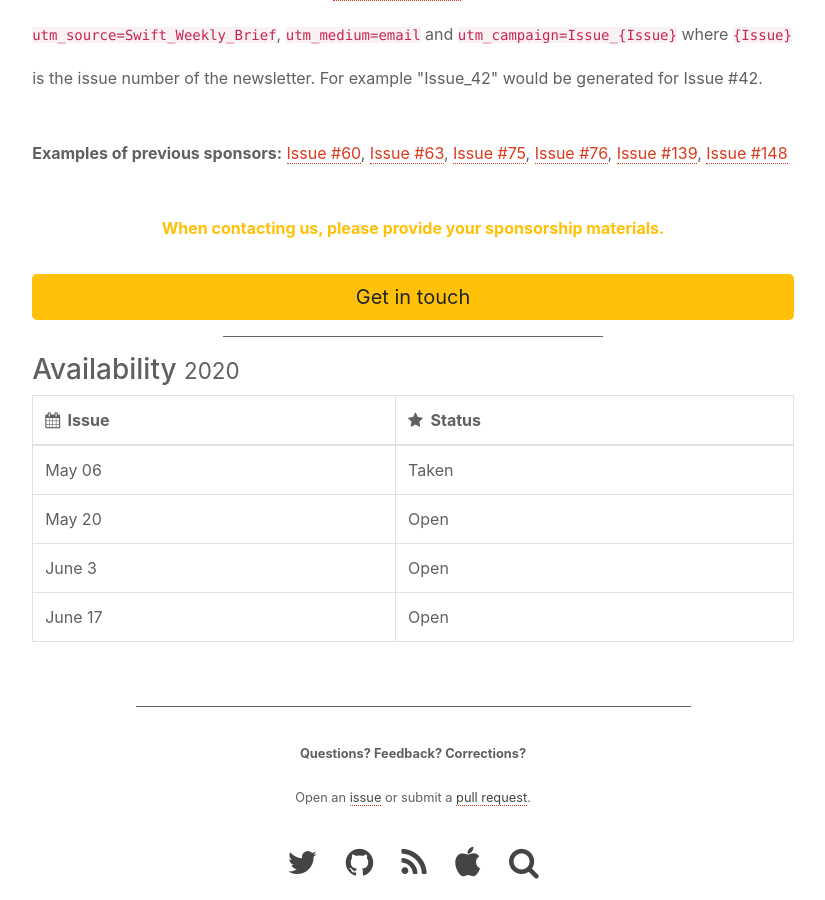
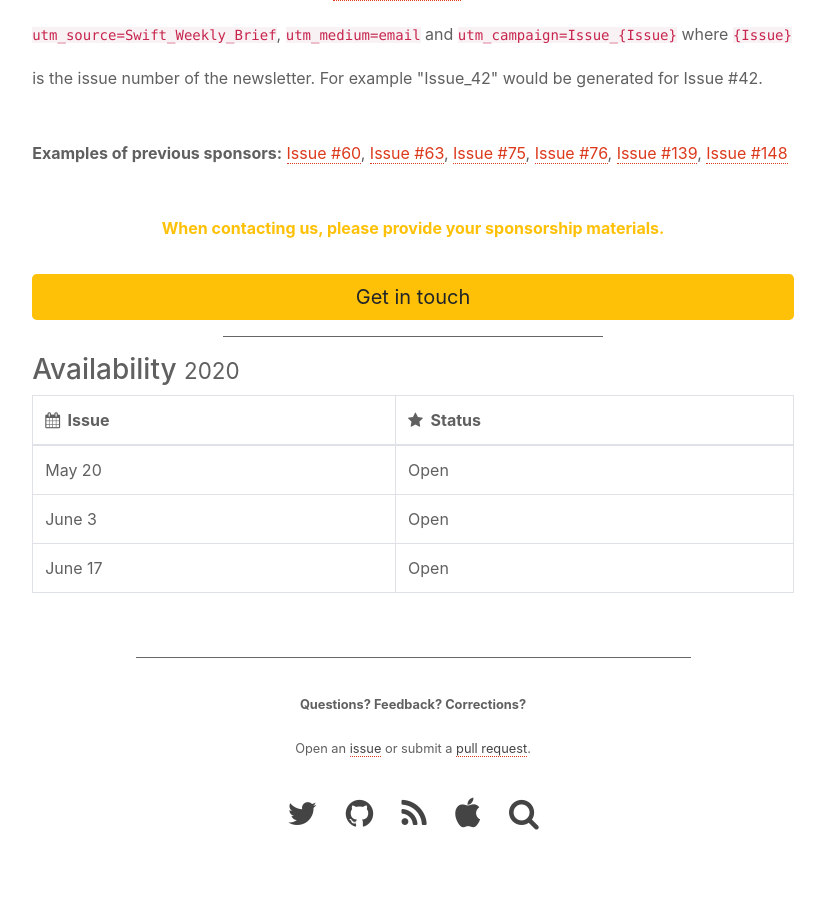
Before and after one commit to SwiftWeekly/swiftweekly.github.io, a Jekyll site: the page built from sponsorship.md, in a window 1280 px wide and 900 px high, scrolled down 1261 px. Shown: the whole window, without its empty margins (227-1052 px from the left). Built offline with Jekyll 4.4.1, drawn with Linux system fonts in a browser that asks for light colours; after the commit the page ends 2112 px from its top, so only the background shows below that.

Commit message:
Update sponsorship.md

```diff
--- a/sponsorship.md
+++ b/sponsorship.md
@@ -60,7 +60,6 @@
 <div class="table-responsive" markdown="1">
 | <i class="fa fa-calendar" aria-hidden="true"></i>&nbsp; Issue | <i class="fa fa-star" aria-hidden="true"></i>&nbsp; Status |
 |:-|:-|
-| May 06   | Taken |
 | May 20   | Open |
 | June 3   | Open |
 | June 17   | Open |
```
